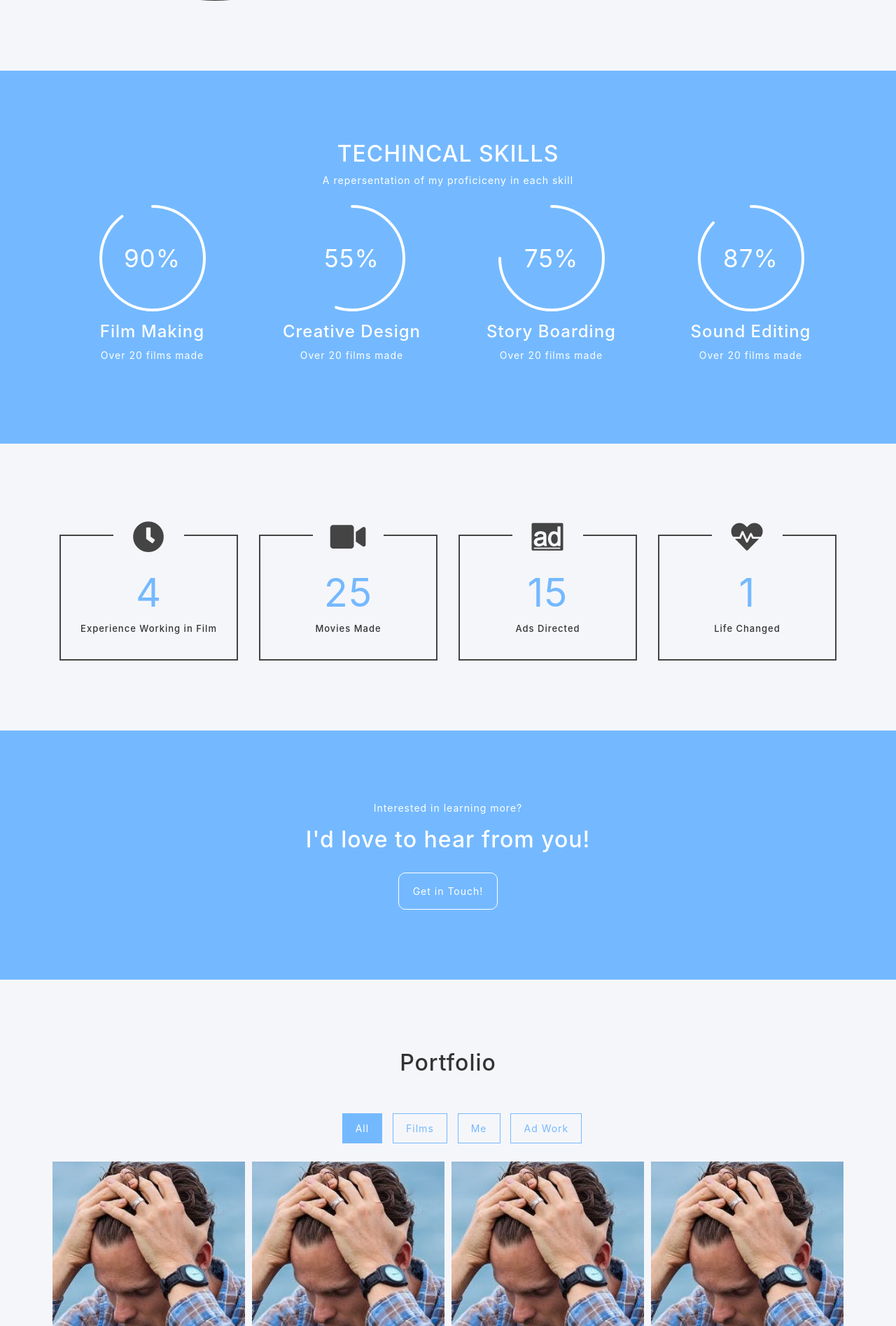
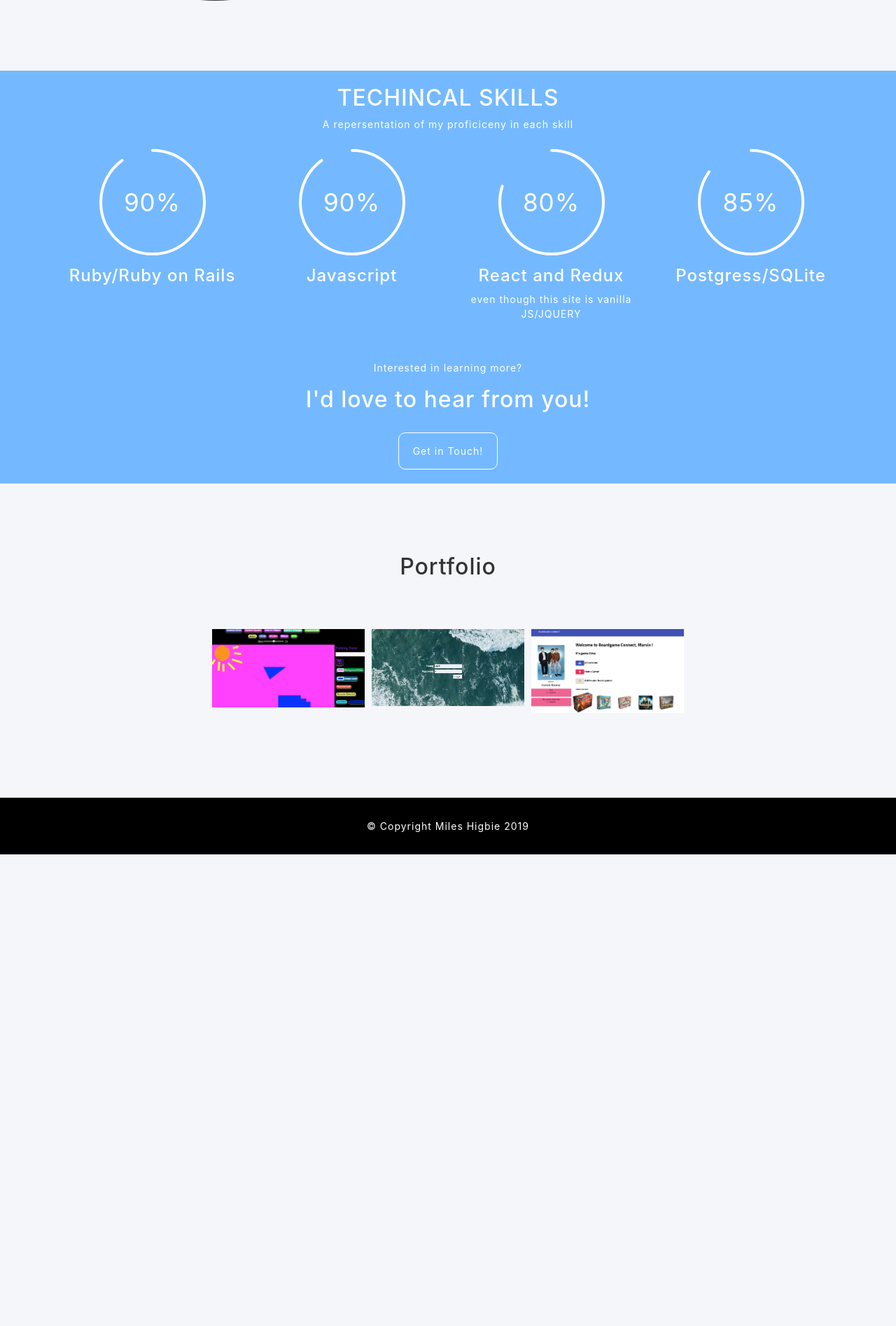
Before and after one commit to SatLibRe/Portfolio_Wesbite_inProgress, a PHP site: page / in a window 1280 px wide. Shown: the part 1425-3320 px from the top of the page at 70% size. After the commit the page ends 2646 px from the top, so only its background shows below. Run offline with PHP 8.4, Linux system fonts and the light colour scheme; some libraries are stand-ins or nearby versions.

Commit message:
added images and github links for projects, style and margin changes

```diff
--- a/CSS/style.css
+++ b/CSS/style.css
@@ -79,6 +79,7 @@
 {
 	background-color:#74b9ff;
 	color: #fff;
+	padding: 20px;
 }
 
 .skill {
@@ -228,6 +229,8 @@
 
 .itemsContainer {
 	width: 100%;
+	margin-left: 20%;
+
 }
 
 .items li img {
--- a/index.html
+++ b/index.html
@@ -16,7 +16,7 @@
 
 <link rel ="stylesheet" type="text/css" href="css/style.css">
 
-<script <script src="https://ajax.googleapis.com/ajax/libs/jquery/3.4.1/jquery.min.js"> > </script>
+<script src="https://ajax.googleapis.com/ajax/libs/jquery/3.4.1/jquery.min.js"> > </script>
 
 </head>
 <body>
@@ -89,14 +89,12 @@
 				<div class="col-md-7">
 
 					<div class="myName">
-					<h4>My Name is Miles Higbie</h4>
+					<h3>My Name is Miles Higbie</h3>
+					<br>
 					</div>
-					<p>Alex is cool </p>
-					<p>I'm emotional about it, I hope you understand why. I think a lot of this guy. </p>
-
-
-
-				</div>
+						<h5>I am a Software Engineer from New Jersey who is passionate about taking my thoughts and ideas and making them tanigble features accessed by others.</h5>
+						<h5>Outside of programming I love to travel, golf and play basketball with friends.</h5>
+					</div>
 			</div>
 
 		</div>
@@ -125,35 +123,35 @@
 				   			<span class="percent">90</span>
 				   			<canvas height="152" width="152"></canvas>
 				   		</span>
-				   		<h4> Film Making </h4>
-				   		<p> Over 20 films made </p>
+				   		<h4> Ruby/Ruby on Rails </h4>
 					</div>
 
 					  <div class="skill">
-				   		<span class= "chart" data-percent="55">
-				   			<span class="percent">55</span>
+				   		<span class= "chart" data-percent="90">
+				   			<span class="percent">90</span>
 				   			<canvas height="152" width="152"></canvas>
 				   		</span>
-				   		<h4> Creative Design </h4>
-				   		<p> Over 20 films made </p>
+				   		<h4> Javascript</h4>
+
 					</div>
 
 					  <div class="skill">
-				   		<span class= "chart" data-percent="75">
-				   			<span class="percent">75</span>
+				   		<span class= "chart" data-percent="80">
+				   			<span class="percent">80</span>
 				   			<canvas height="152" width="152"></canvas>
 				   		</span>
-				   		<h4> Story Boarding </h4>
-				   		<p> Over 20 films made </p>
+						   <h4> React and Redux </h4>
+						   <p>even though this site is vanilla JS/JQUERY</p>
+
 					</div>
 
 					  <div class="skill">
-				   		<span class= "chart" data-percent="87">
-				   			<span class="percent">87</span>
+				   		<span class= "chart" data-percent="85">
+				   			<span class="percent">85</span>
 				   			<canvas height="152" width="152"></canvas>
 				   		</span>
-				   		<h4> Sound Editing </h4>
-				   		<p> Over 20 films made </p>
+				   		<h4> Postgress/SQLite </h4>
+
 					</div>
 
 
@@ -166,7 +164,7 @@
 </div>
 
 
-<div id="stats" class= "statsSection section">
+<!-- <div id="stats" class= "statsSection section">
 
 	<div class="container">
 
@@ -182,8 +180,8 @@
 								<i class="fa fa-clock"></i> </div>
 
 									<div class="squareContent">
-										<h2 class = "counter"> 4 </h2>
-										<h3>Experience Working in Film</h3>
+										<h2 class = "counter"> 350+ </h2>
+										<h3>Git commits</h3>
 									</div>
 								</div>
 							</div>
@@ -199,8 +197,8 @@
 								<i class="fas fa-video"></i> </div>
 
 									<div class="squareContent">
-										<h2>25</h2>
-										<h3>Movies Made</h3>
+										<h2>350</h2>
+										<h3>Git Commits</h3>
 									</div>
 								</div>
 							</div>
@@ -247,7 +245,7 @@
 
 		</div>
 	</div>
-</div>
+</div> -->
 
 <div id="contact" class="contactSection section">
 	<div class="col-md-12 text-center">
@@ -261,188 +259,66 @@
 </div>
 
 <div id="portfolio" class= "section">
-
 	<div class="container">
-
 			<div class="row">
 				<div class="heading">
 					<h2>Portfolio</h2>
 				</div>
-
 				<div class="filter">
 					<ul id="filters">
 
-						<li> <a href="#" data-filter="*" class="current">All</a></li>
+						<!-- <li> <a href="#" data-filter="*" class="current">All</a></li> -->
 
-						<li> <a href="#" data-filter=".films">Films</a></li>
+						<!-- <li> <a href="#" data-filter=".films">Films</a></li>
 
 						<li> <a href="#" data-filter=".me">Me</a></li>
 
-						<li> <a href="#" data-filter=".adwork">Ad Work</a></li>
-
-
+						<li> <a href="#" data-filter=".adwork">Ad Work</a></li> -->
 					</ul>
-
 				</div>
-
 				  <div class="itemsContainer">
 				  	<ul class="items">
-				  		<li class="films col-xs-6 col-sm-4 col-md-3 col-lg-3">
+				  		<li class="me col-xs-6 col-sm-4 col-md-3 col-lg-3">
 				  			<div class="item">
-
-				  				<img src="img/portfolio/thumbnails/sadthumb.jpeg">
-
+				  				<img src="img/portfolio/thumbnails/pp_thumb.jpeg">
 				  				<div class="icons">
-				  					<a href="img/portfolio/sad.jpeg" title="View Image" class="openButton" data-fancybox data-caption="this is me">
+				  					<a href="img/portfolio/pp_full.jpeg" title="View Image" class="openButton" data-fancybox data-caption="Painting with Picasso - A web app that allows a user to create and save their paintings while also being able to browse and favorite other users paintings">
 				  						<i class="fa fa-search"></i> </a>
-
-				  						<a href="" target="_blank" class="projectLink">
+				  						<a href="https://github.com/SatLibRe/painter" target="_blank" class="projectLink">
+				  							<i class="fa fa-link"></i></a>
+				  				</div>
+				  				<div class="imageOverlay"> </div>
+				  			</div>
+				  		</li>
+				  		<li class="me col-xs-6 col-sm-4 col-md-3 col-lg-3">
+				  			<div class="item">
+				  				<img src="img/portfolio/wave_full.jpeg">
+				  				<div class="icons">
+				  					<a href="img/portfolio/thumbnails/wave_thumb.jpeg" title="View Image" class="openButton" data-fancybox data-caption="Wave - A full-stack Rails app that allows users to add songs to their playlist on their profile while also being able to see other users playlists ">
+				  						<i class="fa fa-search"></i> </a>
+				  						<a href="https://github.com/SatLibRe/spotify_clone_2" target="_blank" class="projectLink">
+				  							<i class="fa fa-link"></i></a>
+				  				</div>
+				  				<div class="imageOverlay"> </div>
+				  			</div>
+				  		</li>
+				  		<li class="websites col-xs-6 col-sm-4 col-md-3 col-lg-3">
+				  			<div class="item">
+				  				<img src="img/portfolio/bgame_full.jpeg">
+				  				<div class="icons">
+				  					<a href="img/portfolio/thumbnails/bgame_thumb.jpeg" title="View Image" class="openButton" data-fancybox data-caption="Boardgame-Connect - A web app that allows people to find other people who have the same boardgames as them and play together over Zoom">
+				  						<i class="fa fa-search"></i> </a>
+				  						<a href="https://github.com/SatLibRe/boardgame-connect-backend" target="_blank" class="projectLink">
 				  							<i class="fa fa-link"></i></a>
 
-
 				  				</div>
-
-				  				<div class="imageOverlay"> </div>
-
-
-				  			</div>
-
-
-				  		</li>
-
-				  		<li class="films col-xs-6 col-sm-4 col-md-3 col-lg-3">
-				  			<div class="item">
-
-				  				<img src="img/portfolio/thumbnails/sadthumb.jpeg">
-
-				  				<div class="icons">
-				  					<a href="img/portfolio/sad.jpeg" title="View Image" class="openButton" data-fancybox data-caption="this is me">
-				  						<i class="fa fa-search"></i> </a>
-
-				  						<a href="" target="_blank" class="projectLink">
-				  							<i class="fa fa-link"></i></a>
-
-
-				  				</div>
-
-				  				<div class="imageOverlay"> </div>
-
-
-				  			</div>
-
-
-				  		</li>
-
-				  		<li class="adwork col-xs-6 col-sm-4 col-md-3 col-lg-3">
-				  			<div class="item">
-
-				  				<img src="img/portfolio/thumbnails/sadthumb.jpeg">
-
-				  				<div class="icons">
-				  					<a href="img/portfolio/sad.jpeg" title="View Image" class="openButton" data-fancybox data-caption="this is me">
-				  						<i class="fa fa-search"></i> </a>
-
-				  						<a href="https://www.espn.com/" target="_blank" class="projectLink">
-				  							<i class="fa fa-link"></i></a>
-
-
-				  				</div>
-
-				  				<div class="imageOverlay"> </div>
-
-
-				  			</div>
-
-
-				  		</li>
-
-				  		<li class="me col-xs-6 col-sm-4 col-md-3 col-lg-3">
-				  			<div class="item">
-
-				  				<img src="img/portfolio/thumbnails/sadthumb.jpeg">
-
-				  				<div class="icons">
-				  					<a href="img/portfolio/sad.jpeg" title="View Image" class="openButton" data-fancybox data-caption="this is me">
-				  						<i class="fa fa-search"></i> </a>
-
-				  						<a href="" target="_blank" class="projectLink">
-				  							<i class="fa fa-link"></i></a>
-
-
-				  				</div>
-
-				  				<div class="imageOverlay"> </div>
-
-
-				  			</div>
-
-
-				  		</li>
-
-				  		<li class="me col-xs-6 col-sm-4 col-md-3 col-lg-3">
-				  			<div class="item">
-
-				  				<img src="img/portfolio/thumbnails/sadthumb.jpeg">
-
-				  				<div class="icons">
-				  					<a href="img/portfolio/sad.jpeg" title="View Image" class="openButton" data-fancybox data-caption="this is me">
-				  						<i class="fa fa-search"></i> </a>
-
-				  						<a href="" target="_blank" class="projectLink">
-				  							<i class="fa fa-link"></i></a>
-
-
-				  				</div>
-
-				  				<div class="imageOverlay"> </div>
-
-
-				  			</div>
-
-
-				  		</li>
-
-
-				  		<li class="websites col-xs-6 col-sm-4 col-md-3 col-lg-3">
-				  			<div class="item">
-
-				  				<img src="img/portfolio/thumbnails/sadthumb.jpeg">
-
-				  				<div class="icons">
-				  					<a href="img/portfolio/sad.jpeg" title="View Image" class="openButton" data-fancybox data-caption="this is me">
-				  						<i class="fa fa-search"></i> </a>
-
-				  						<a href="" target="_blank" class="projectLink">
-				  							<i class="fa fa-link"></i></a>
-
-
-				  				</div>
-
-				  				<div class="imageOverlay"> </div>
-
-
-				  			</div>
-
-
-				  		</li>
-
-
-
-
-				  	</ul>
-
-
-				  </div>
-
-
-
-
-
-
+				  			<div class="imageOverlay"> </div>
+				  		</div>
+				  	</li>
+				</ul>
+			</div>
 		</div>
-
 	 </div>
-
 </div>
 
 <div class="copyrightSection">
```
Also changed, not shown: Img/portfolio/bgame_full.jpeg (added), Img/portfolio/pp_full.jpeg (added), Img/portfolio/thumbnails/bgame_thumb.jpeg (added), Img/portfolio/thumbnails/pp_thumb.jpeg (added), Img/portfolio/thumbnails/wave_thumb.jpeg (added), Img/portfolio/wave_full.jpeg (added), 3 other files.
